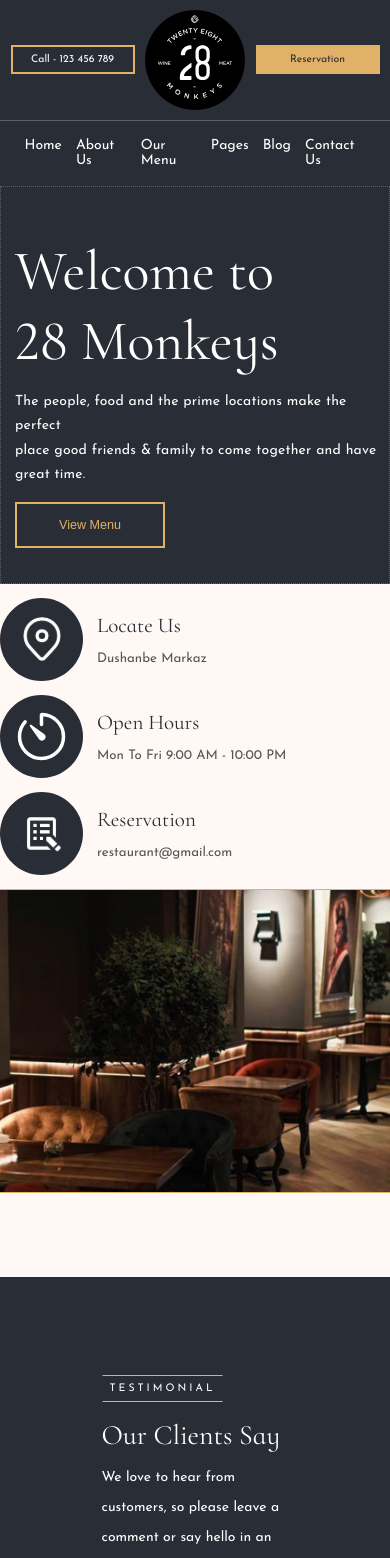
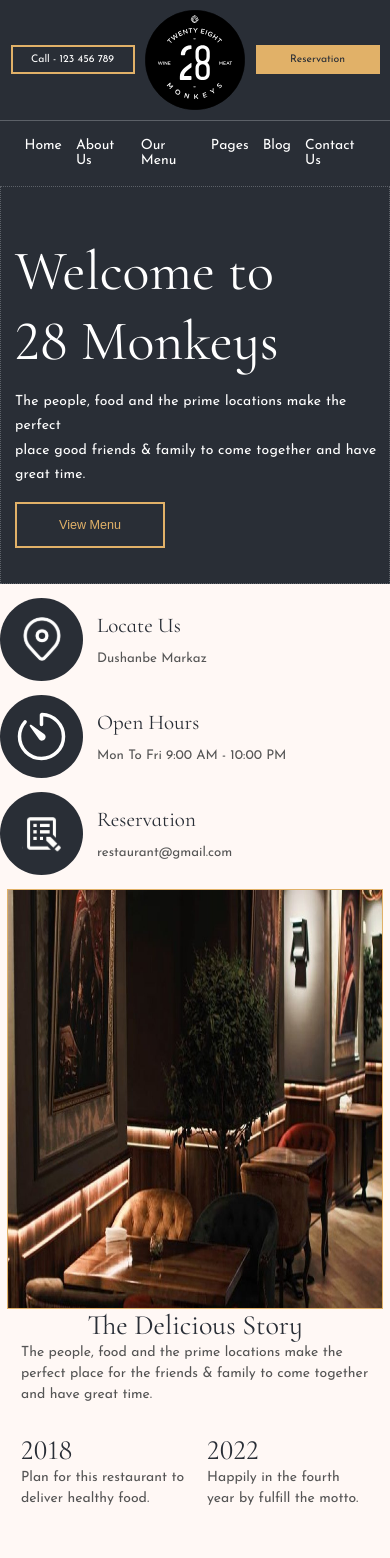
Before and after one commit to islom-sattorov/final-project, a React (Vite) app: page / in a window 390 px wide. Shown: the top 1558 px of the page. Built offline with nearby package versions, Linux system fonts and the light colour scheme.

Commit message:
certs media

```diff
--- a/src/Components/Certs/Certs.module.scss
+++ b/src/Components/Certs/Certs.module.scss
@@ -1,24 +1,57 @@
 @import '../../styles/variables';
+@import '../../styles/breakpoints';
 
 .section{
     background: $secondary-second;
     padding: 0rem 4rem 12rem 4rem;
 
+    @include breakpoint(1245px){
+        padding: 0 1rem 5rem 1rem;
+    }
+
     #{&}_flex{
         @include flex(center, center);
         gap: 4.5rem;
+
+        @include breakpoint(1175px){
+            gap: 2rem;
+        }
+
+        @include breakpoint(660px){
+            flex-direction: column;
+        }
     }
 
     #{&}_pic{
         max-width: 80rem;
         max-height: 80rem;
         border: 1px solid $primary;
+
+        @include breakpoint(1175px){
+            max-width: 60rem;
+            min-height: 60rem;
+        }
+
+        @include breakpoint(660px){
+            max-width: 100%;
+            max-height: 100%;
+        }
     }
 
     #{&}_text{
         @include flex(space-between, flex-start);
         flex-direction: column;
-        max-height: 300px;
+        height: 430px;
+
+        @include breakpoint(970px){
+            justify-content: center;
+            align-items: center;
+        }
+
+        @include breakpoint(660px){
+            padding: 0 2rem;
+            height: 200px;
+        }
     }
 
     #{&}_title{
```
